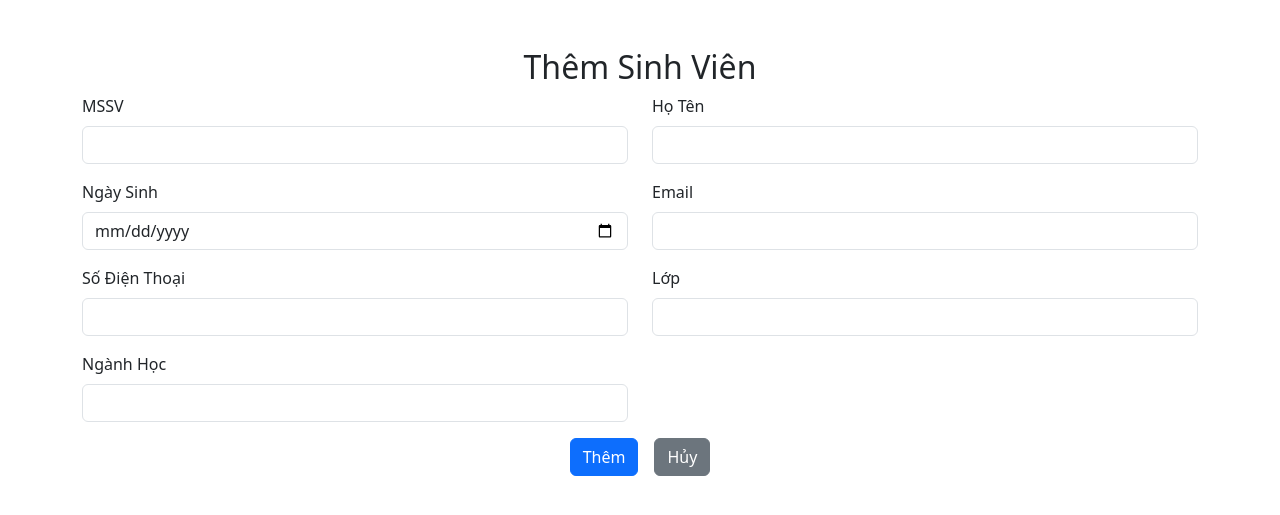
After one commit to Jackctive/Manage_student, a Django app: page /add-student/ in a window 1280 px wide. The commit adds this page. Shown: the top 515 px of the page. Run offline with Django 5.2, Linux system fonts and the light colour scheme.

Commit message:
add: add_student button and create new website

```diff
--- /dev/null
+++ b/manage_student_system/studentapp/templates/students/add_student.html
@@ -0,0 +1,66 @@
+<!DOCTYPE html>
+<html lang="vi">
+<head>
+    <meta charset="UTF-8">
+    <meta name="viewport" content="width=device-width, initial-scale=1">
+    <title>Thêm Sinh Viên</title>
+    <link rel="stylesheet" href="https://cdn.jsdelivr.net/npm/bootstrap@5.3.0/dist/css/bootstrap.min.css">
+</head>
+<body>
+    <div class="container mt-5">
+        <h2 class="text-center">Thêm Sinh Viên</h2>
+        <form method="post">
+            {% csrf_token %}
+
+            <div class="row mb-3">
+                <div class="col-md-6">
+                    <label class="form-label">MSSV</label>
+                    <input type="text" name="mssv" class="form-control" required>
+                </div>
+                <div class="col-md-6">
+                    <label class="form-label">Họ Tên</label>
+                    <input type="text" name="ho_ten" class="form-control" required>
+                </div>
+            </div>
+
+            <div class="row mb-3">
+                <div class="col-md-6">
+                    <label class="form-label">Ngày Sinh</label>
+                    <input type="date" name="ngay_sinh" class="form-control" required>
+                </div>
+                <div class="col-md-6">
+                    <label class="form-label">Email</label>
+                    <input type="email" name="email" class="form-control" required>
+                </div>
+            </div>
+
+            <div class="row mb-3">
+                <div class="col-md-6">
+                    <label class="form-label">Số Điện Thoại</label>
+                    <input type="text" name="so_dien_thoai" class="form-control" required>
+                </div>
+                <div class="col-md-6">
+                    <label class="form-label">Lớp</label>
+                    <input type="text" name="lop" class="form-control" required>
+                </div>
+            </div>
+
+            <div class="row mb-3">
+                <div class="col-md-6">
+                    <label class="form-label">Ngành Học</label>
+                    <input type="text" name="nganh_hoc" class="form-control" required>
+                </div>
+            </div>
+
+            <!-- Hàng chứa nút "Thêm" và "Hủy" -->
+            <div class="row">
+                <div class="col-md-12 d-flex justify-content-center">
+                    <button type="submit" class="btn btn-primary me-3">Thêm</button>
+                    <a href="{% url 'ds_sv' %}" class="btn btn-secondary">Hủy</a>
+                </div>
+            </div>
+
+        </form>
+    </div>
+</body>
+</html>
--- a/manage_student_system/studentapp/urls.py
+++ b/manage_student_system/studentapp/urls.py
@@ -1,6 +1,7 @@
 from django.urls import path
-from .views import danh_sach_sinh_vien
+from .views import danh_sach_sinh_vien, add_student
 
 urlpatterns = [
     path('', danh_sach_sinh_vien, name='ds_sv'),
+    path('add-student/', add_student, name='add_student'),
 ]
--- a/manage_student_system/studentapp/views.py
+++ b/manage_student_system/studentapp/views.py
@@ -6,3 +6,6 @@ def danh_sach_sinh_vien(request):
     context = {'sinhviens': sinhviens}
 
     return render(request, 'students/index.html', context)
+
+def add_student(request):
+    return render(request, 'students/add_student.html')
```
Also changed, not shown: manage_student_system/studentapp/templates/students/index.html (+15 -0 lines).
